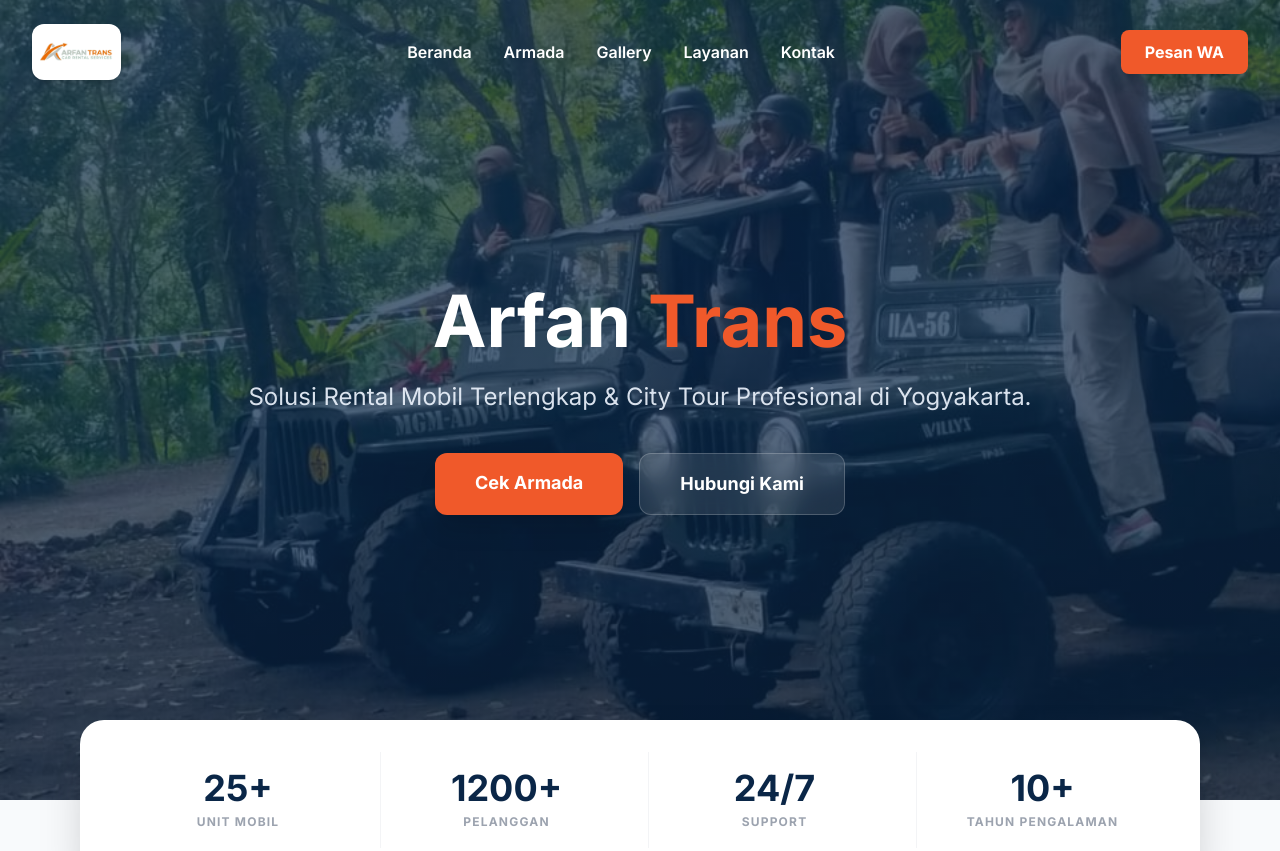
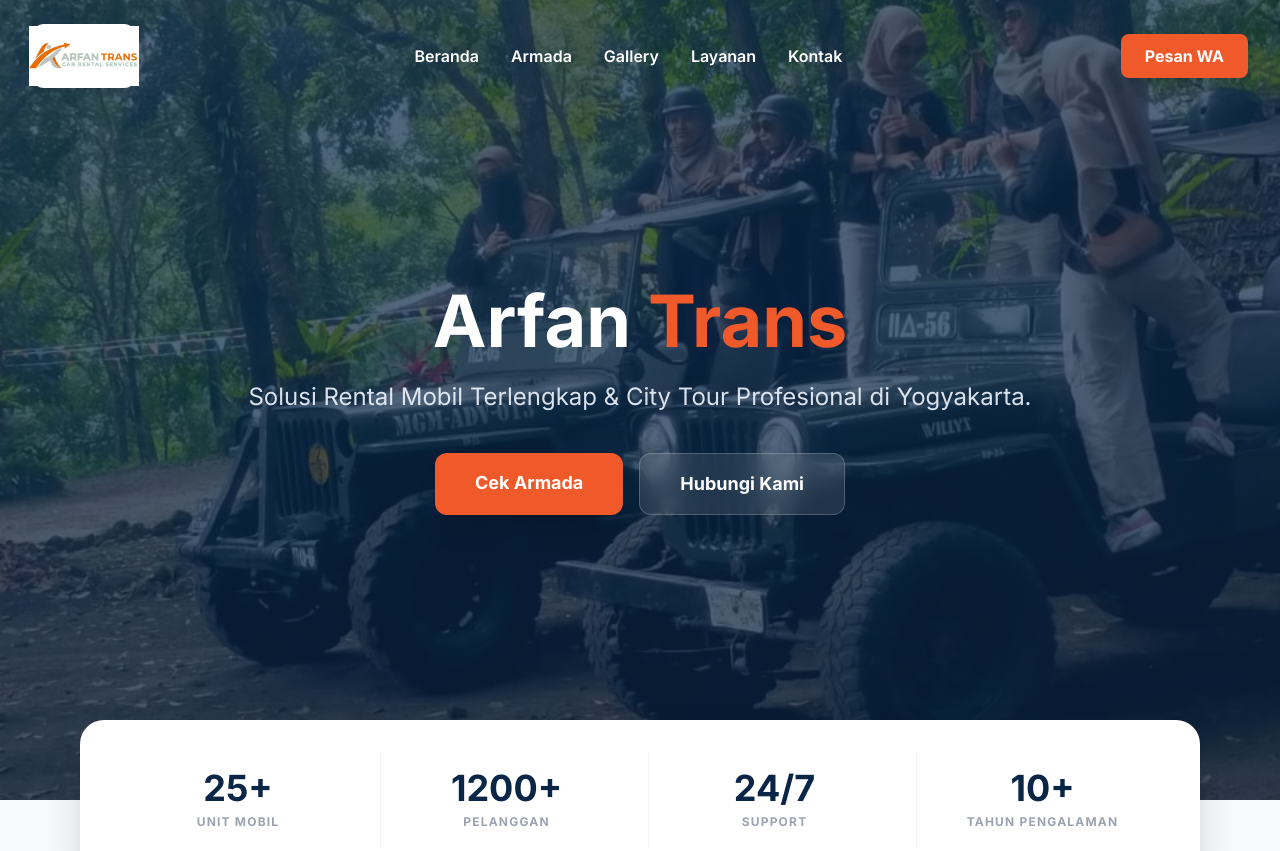
Before and after one commit to menit0304-spec/web-arfan-trans, a plain HTML site: page index.html in a window 1280 px wide. Shown: the top 851 px of the page. Drawn offline with nearby package versions, Linux system fonts and the light colour scheme.

```diff
--- a/index.html
+++ b/index.html
@@ -84,8 +84,8 @@
         <div class="max-w-7xl mx-auto px-4 sm:px-6 lg:px-8">
             <div class="flex justify-between items-center">
                 <div class="flex items-center">
-                    <div class="h-14 bg-white p-2 rounded-xl shadow-md">
-                        <img src="Logo.jpg" alt="Arfan Trans Logo"   class="h-full object-contain">
+                    <div class="h-16 bg-white p-2 rounded-xl shadow-md">
+                        <img src="logo.jpg" alt="Arfan Trans Logo" class="h-full object-contain scale-125">
                     </div>
                 </div>
 
```
